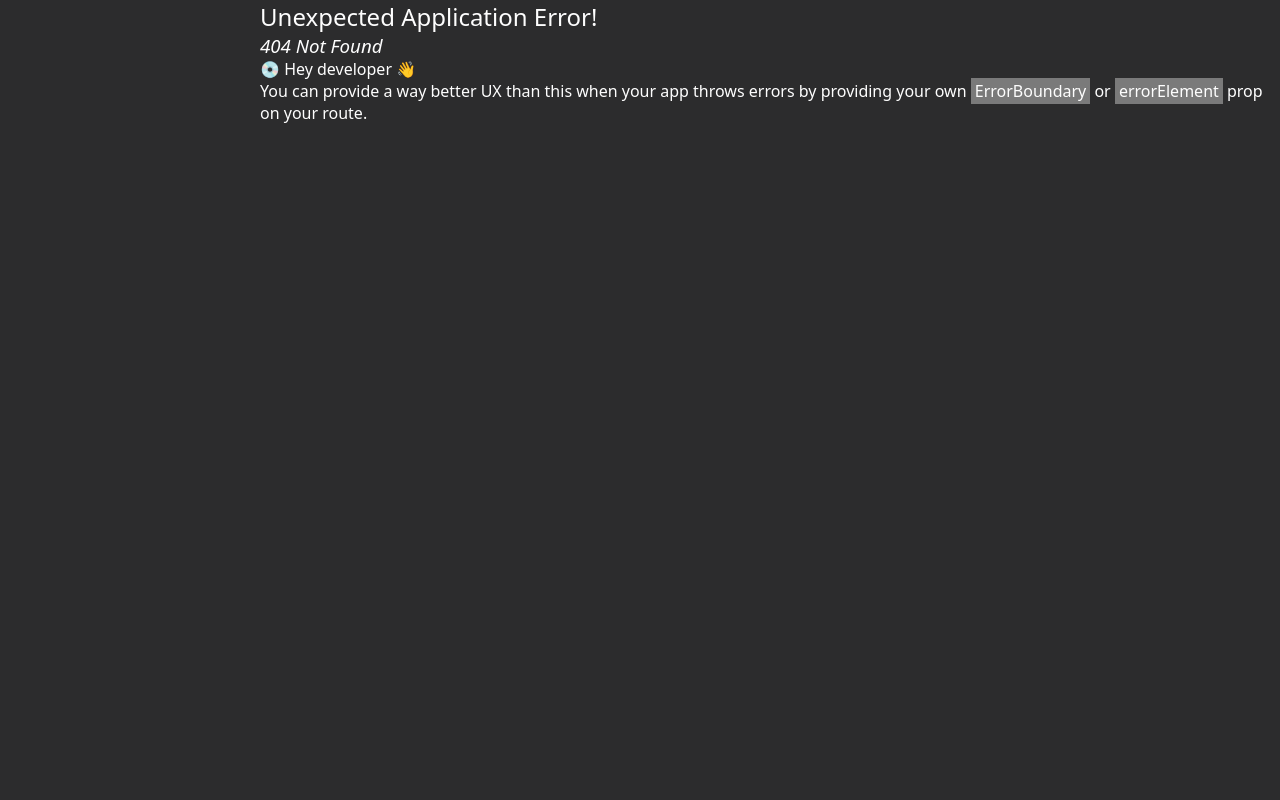
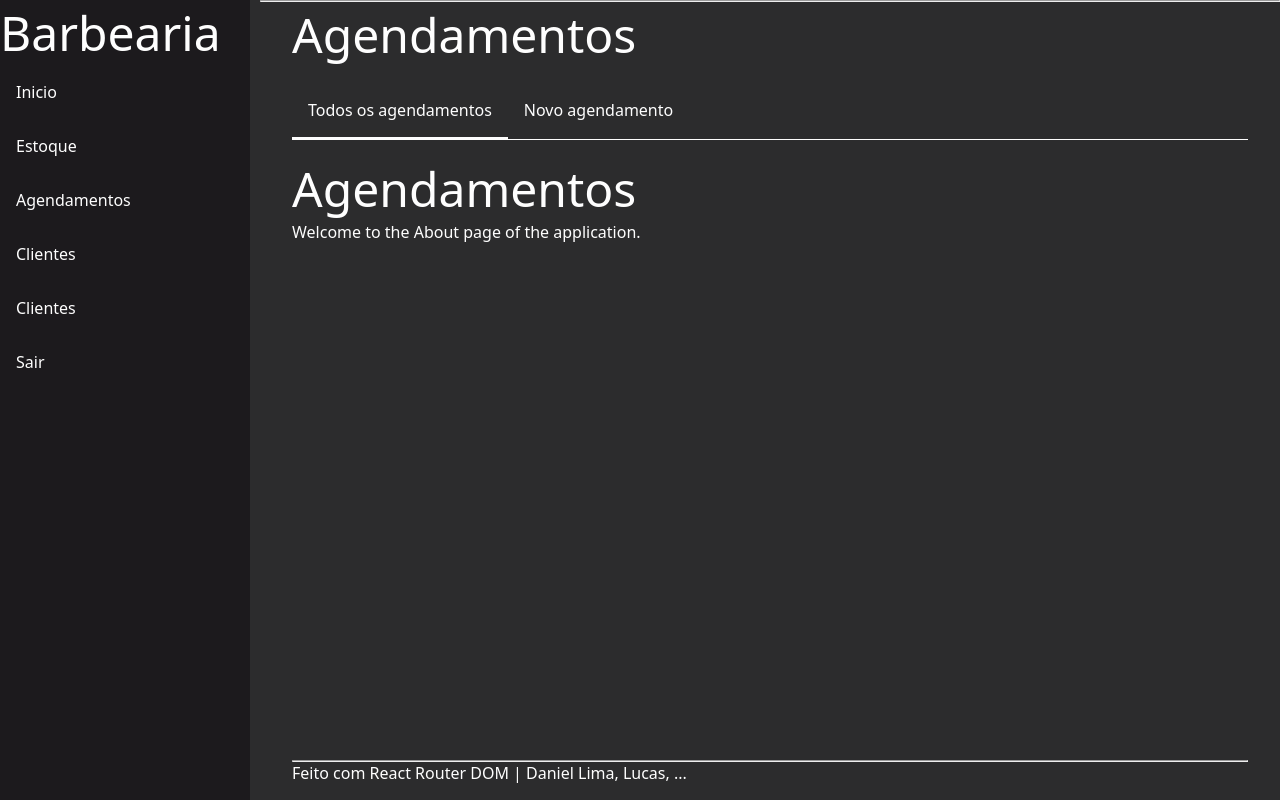
Before and after one commit to CubeBlack/Barber-stock, a React (Vite) app: page /agendamentos in a window 1280 px wide. Before the commit this address had no page. Built offline with nearby package versions, Linux system fonts and the light colour scheme.

Commit message:
Craiadas as rodas dos agendamentos

```diff
--- /dev/null
+++ b/src/agendamentos/AgendamentoLayout.jsx
@@ -0,0 +1,26 @@
+import { Link, useLocation } from "react-router-dom";
+import { Outlet } from "react-router-dom";
+
+export default function AgendamentoLayout() {
+  const { pathname } = useLocation();
+  return (
+    <main>
+      <h1>Agendamentos</h1>
+      <div className="tabs">
+        <Link
+          to="/agendamentos"
+          className={`tab ${pathname === "/agendamentos" ? "active" : ""}`}
+        >
+          Todos os agendamentos
+        </Link>
+        <Link
+          to="/agendamentos/new"
+          className={`tab ${pathname === "/agendamentos/new" ? "active" : ""}`}
+        >
+          Novo agendamento
+        </Link>
+      </div>
+      <Outlet />
+    </main>
+  );
+}
--- /dev/null
+++ b/src/agendamentos/CreateAgendamento.jsx
@@ -0,0 +1,12 @@
+import React from 'react';
+
+const CreateAgendamento = () => {
+  return (
+    <div>
+      <h1>Agendamentos</h1>
+      <p>Welcome to the About page of the application.</p>
+    </div>
+  );
+};
+
+export default CreateAgendamento;
--- /dev/null
+++ b/src/agendamentos/ListAgendamento.jsx
@@ -0,0 +1,12 @@
+import React from 'react';
+
+const ListAgendamento = () => {
+  return (
+    <div>
+      <h1>Agendamentos</h1>
+      <p>Welcome to the About page of the application.</p>
+    </div>
+  );
+};
+
+export default ListAgendamento;
--- /dev/null
+++ b/src/agendamentos/ShowAgendamento.jsx
@@ -0,0 +1,12 @@
+import React from 'react';
+
+const ShowAgendamento = () => {
+  return (
+    <div>
+      <h1>Agendamentos</h1>
+      <p>Welcome to the About page of the application.</p>
+    </div>
+  );
+};
+
+export default ShowAgendamento;
--- /dev/null
+++ b/src/agendamentos/UpdateAgendamento.jsx
@@ -0,0 +1,12 @@
+import React from 'react';
+
+const UpdateAgendamento = () => {
+  return (
+    <div>
+      <h1>Agendamentos</h1>
+      <p>Welcome to the About page of the application.</p>
+    </div>
+  );
+};
+
+export default UpdateAgendamento;
--- a/src/router.jsx
+++ b/src/router.jsx
@@ -8,6 +8,13 @@ import UpdateItem from "./items/UpdateItem";
 import ShowItem from "./items/ShowItem";
 import ItemsLayout from "./items/Layout";
 /* import Items from "../pages/Items"; */
+
+/* Agendamentos */
+import AgendamentoLayout from "./agendamentos/AgendamentoLayout";
+import ListAgendamento from "./agendamentos/ListAgendamento";
+import CreateAgendamento from "./agendamentos/CreateAgendamento";
+import ShowAgendamento from "./agendamentos/ShowAgendamento";
+import UpdateAgendamento from "./agendamentos/UpdateAgendamento";
 
 const router = createBrowserRouter([
   {
@@ -25,6 +32,18 @@ const router = createBrowserRouter([
           { path: ":id/update", element: <UpdateItem /> },
         ],
       },
+
+      {
+        path: "agendamentos",
+        element: <AgendamentoLayout />,
+        children: [
+          { index: true, element: <ListAgendamento /> },
+          { path: "new", element: <CreateAgendamento /> },
+          { path: ":id", element: <ShowAgendamento /> },
+          { path: ":id/update", element: <UpdateAgendamento /> },
+        ],
+      },
+
     ],
   },
 ]);
```
